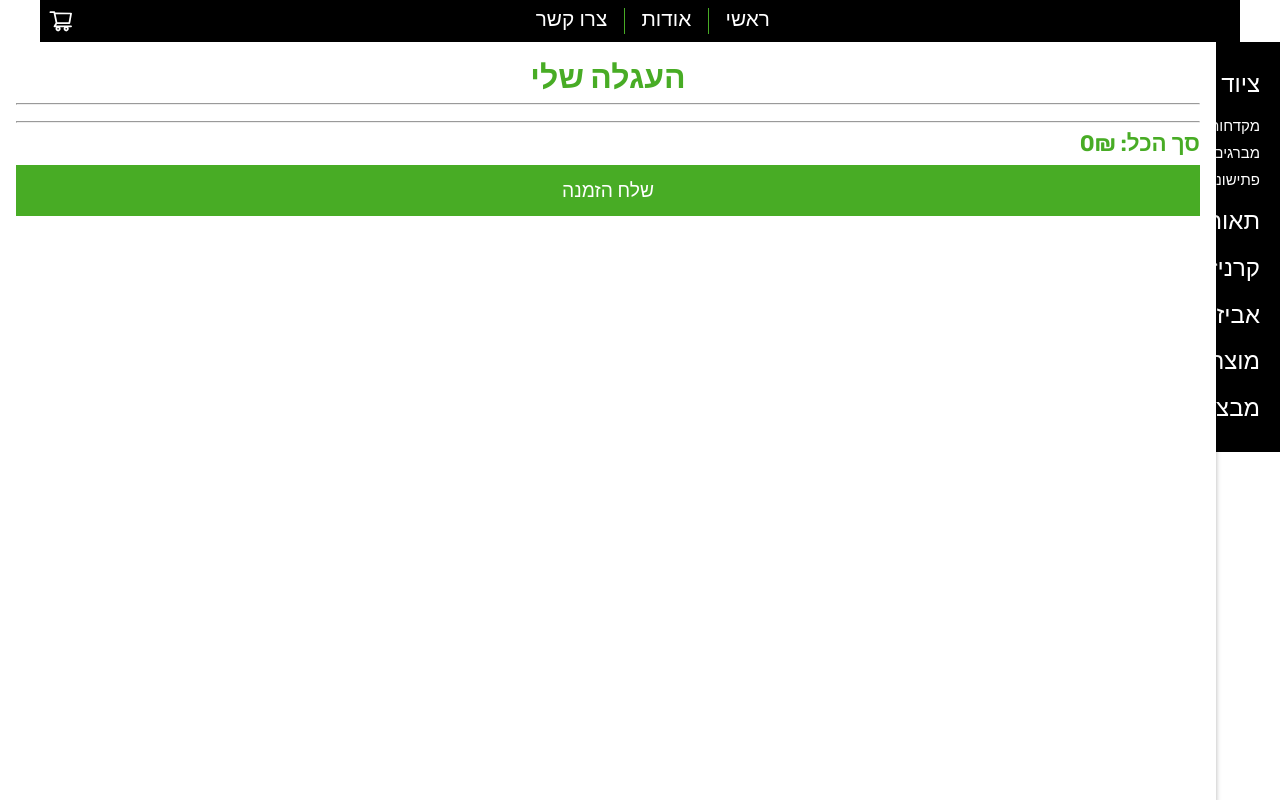
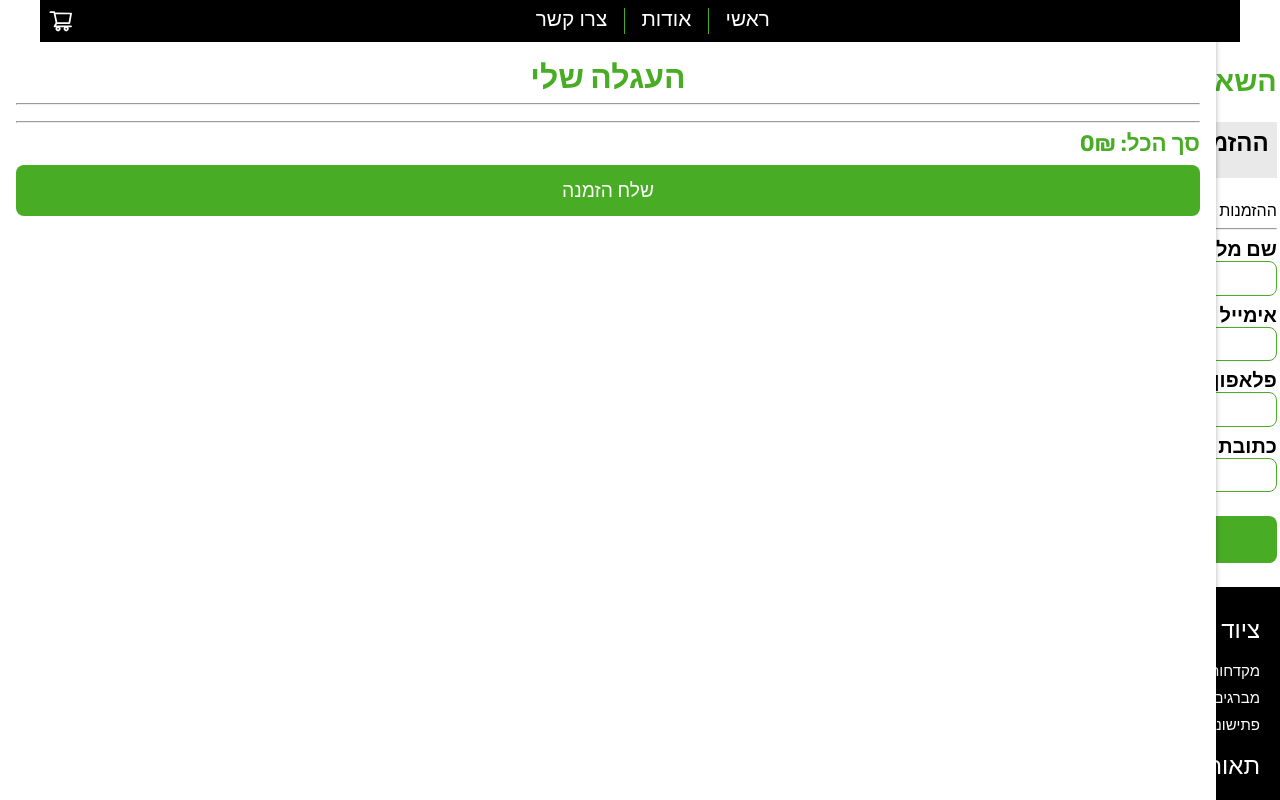
Before and after one commit to lightir21/B.R-Homrey-binyan, a React (Create React App) app in the folder client/: page /order in a window 1280 px wide. Both pictures are taken after a click on the icon 60 px from the left and 20 px from the top of the page. Shown: the top 800 px of the page. Built offline with nearby package versions, Linux system fonts and the light colour scheme.

Commit message:
added orderPage

```diff
--- a/client/src/App.js
+++ b/client/src/App.js
@@ -2,7 +2,13 @@ import { AnimatePresence } from "framer-motion";
 import { useState } from "react";
 import { Route, Routes } from "react-router-dom";
 import { Footer, Navbar } from "./components";
-import { CartPage, HomePage, ProductPage, CategoryPage } from "./pages";
+import {
+  CartPage,
+  HomePage,
+  ProductPage,
+  CategoryPage,
+  OrderPage,
+} from "./pages";
 import { useAppStore } from "./store/app-store";
 
 function App() {
@@ -13,13 +19,14 @@ function App() {
     <div className="App">
       <Navbar setShowCart={setShowCart} />
       <AnimatePresence mode="wait">
-        {showCart && <CartPage showCart={showCart} />}
+        {showCart && <CartPage showCart={showCart} setShowCart={setShowCart} />}
       </AnimatePresence>
 
       <Routes>
         <Route path="/" element={<HomePage />} />
         <Route path="/product/:id" element={<ProductPage />} />
         <Route path="/category/:name" element={<CategoryPage />} />
+        <Route path="/order" element={<OrderPage />} />
       </Routes>
 
       <Footer />
--- a/client/src/pages/cartPage/CartPage.jsx
+++ b/client/src/pages/cartPage/CartPage.jsx
@@ -2,8 +2,9 @@ import "./cartPage.scss";
 import { CartFigure } from "../../components";
 import { motion } from "framer-motion";
 import { useCartStore } from "../../store/cart-store";
+import { Link } from "react-router-dom";
 
-const CartPage = ({ showCart }) => {
+const CartPage = ({ showCart, setShowCart }) => {
   const { items } = useCartStore();
   return (
     <>
@@ -29,9 +30,13 @@ const CartPage = ({ showCart }) => {
             <p>
               סך הכל: <span>0₪</span>
             </p>
-            <button className="cartPage__footer-btn btn-green">
+            <Link
+              to="/order"
+              className="cartPage__footer-btn btn-green"
+              onClick={() => setShowCart(false)}
+            >
               שלח הזמנה
-            </button>
+            </Link>
           </div>
         </motion.div>
       )}
--- a/client/src/pages/cartPage/cartPage.scss
+++ b/client/src/pages/cartPage/cartPage.scss
@@ -34,10 +34,13 @@
       margin-bottom: 0.5rem;
     }
     &-btn {
+      display: inline-block;
+      text-align: center;
       font-size: 1.2rem;
       width: 100%;
       border: none;
       padding: 0.75em;
+      border-radius: 8px;
     }
   }
 }
--- a/client/src/pages/index.js
+++ b/client/src/pages/index.js
@@ -1,6 +1,7 @@
 import CartPage from "./cartPage/CartPage";
 import CategoryPage from "./categoryPage/CategoryPage";
 import HomePage from "./homePage/HomePage";
+import OrderPage from "./orderPage/OrderPage";
 import ProductPage from "./productPage/ProductPage";
 
-export { HomePage, ProductPage, CartPage, CategoryPage };
+export { HomePage, ProductPage, CartPage, CategoryPage, OrderPage };
--- /dev/null
+++ b/client/src/pages/orderPage/OrderPage.jsx
@@ -0,0 +1,47 @@
+import "./orderPage.scss";
+import { useCartStore } from "../../store/cart-store";
+
+const OrderPage = () => {
+  const { items } = useCartStore();
+  return (
+    <div className="orderPage">
+      <h2>השאר פרטים</h2>
+      <ul className="orderPage__productsList">
+        <h3>ההזמנה שלך:</h3>
+        {items.map((item, i) => {
+          return (
+            <li className="orderPage__listItem">
+              <p>{i + 1}.</p>
+              <p>{item.productName}</p>
+              <strong>{item.amount}x</strong>
+            </li>
+          );
+        })}
+      </ul>
+      <p>ההזמנות נשלחות אלינו והחיוב יבוצע בשיחה איתנו</p>
+      <hr />
+      <form className="orderPage__form">
+        <div className="orderPage__inputBox">
+          <label htmlFor="fullName">שם מלא</label>
+          <input type="text" id="fullName" name="fullName" />
+        </div>
+        <div className="orderPage__inputBox">
+          <label htmlFor="">אימייל</label>
+          <input type="text" />
+        </div>
+        <div className="orderPage__inputBox">
+          <label htmlFor="">פלאפון</label>
+          <input type="text" />
+        </div>
+        <div className="orderPage__inputBox">
+          <label htmlFor="">כתובת</label>
+          <input type="text" />
+        </div>
+        <button className="orderPage__btn btn-green" type="submit">
+          שלח הזמנה
+        </button>
+      </form>
+    </div>
+  );
+};
+export default OrderPage;
--- /dev/null
+++ b/client/src/pages/orderPage/orderPage.scss
@@ -0,0 +1,59 @@
+.orderPage {
+  margin: 0 0.2rem;
+
+  h2 {
+    color: var(--clr-green);
+    font-size: 1.8rem;
+  }
+
+  &__productsList {
+    background-color: #c9c9c969;
+    margin-bottom: 1.5rem;
+    font-size: 1.25rem;
+    padding: 0.5rem;
+
+    h3 {
+      font-size: 1.5rem;
+      margin: 0;
+      margin-bottom: 0.75rem;
+    }
+  }
+
+  li + li {
+    margin-top: 0.25rem;
+  }
+
+  &__listItem {
+    display: flex;
+    gap: 0.5rem;
+  }
+
+  &__form {
+    margin-bottom: 1.5rem;
+    font-size: 1.25rem;
+
+    div + div {
+      margin-top: 0.5rem;
+    }
+  }
+
+  &__inputBox {
+    display: flex;
+    flex-direction: column;
+    font-weight: 600;
+
+    input {
+      border: 1px solid var(--clr-green);
+      border-radius: 8px;
+      font-size: 1.5rem;
+      padding: 0.1em 1em;
+    }
+  }
+
+  &__btn {
+    margin-top: 1.5rem;
+    width: 100%;
+    padding: 0.75rem 0;
+    border-radius: 8px;
+  }
+}
```
